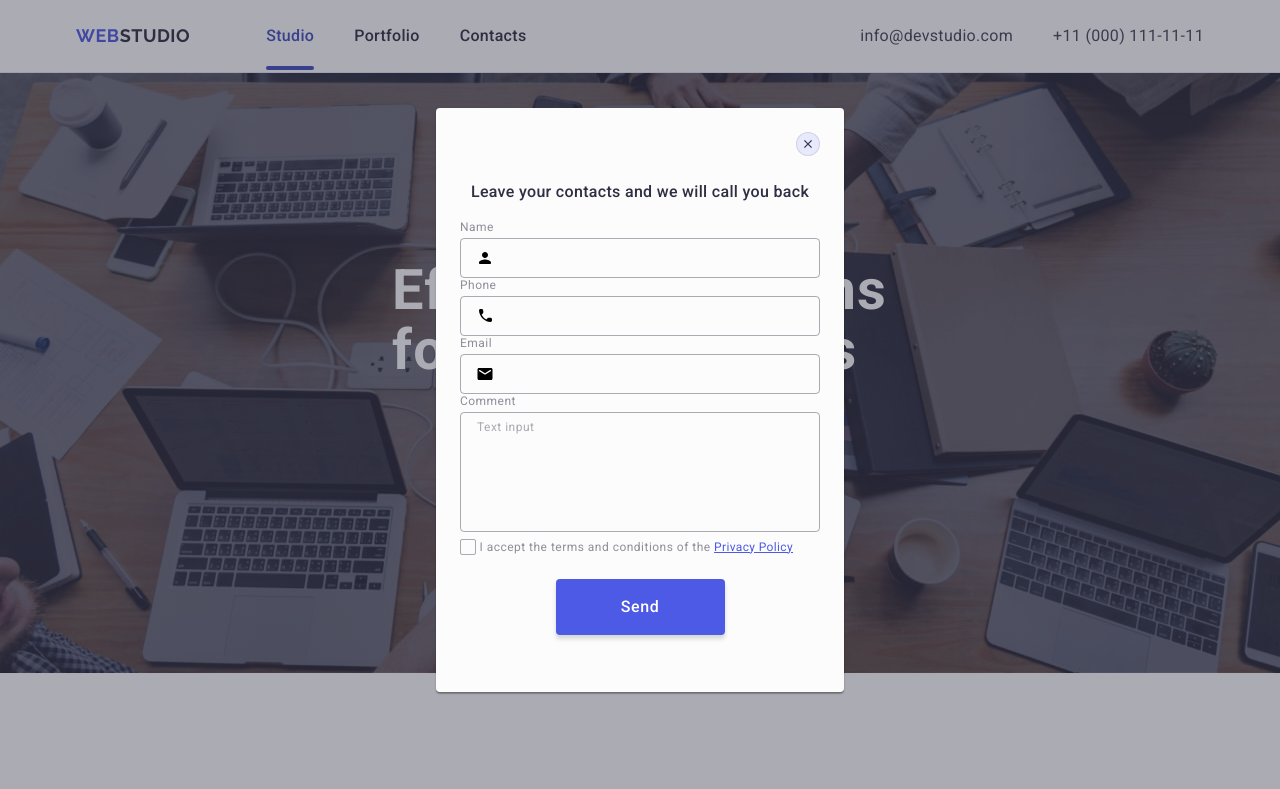
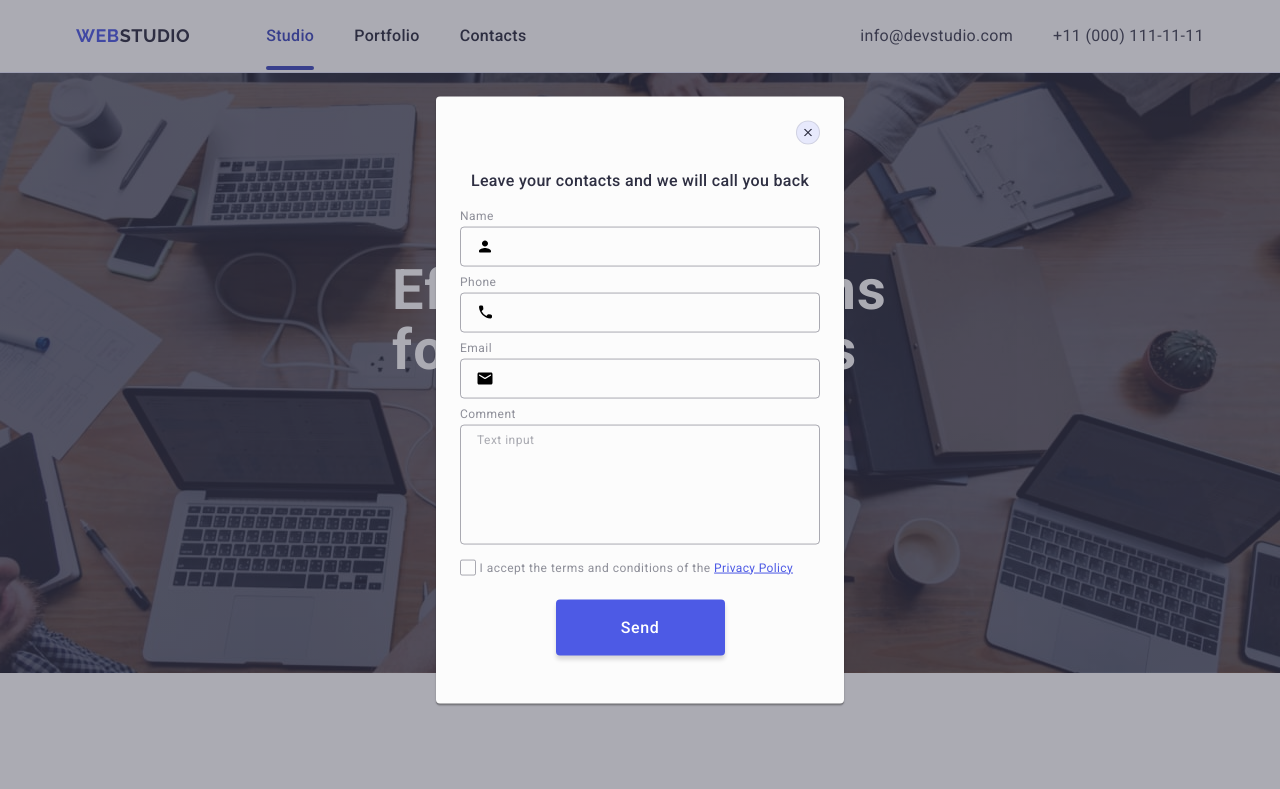
Before and after one commit to PoppyHanna/goit-markup-hw-05, a plain HTML site: page index.html in a window 1280 px wide. Shown: the top 789 px of the page. Drawn offline with nearby package versions, Linux system fonts and the light colour scheme.

Commit message:
update17

```diff
--- a/css/styles.css
+++ b/css/styles.css
@@ -750,7 +750,7 @@ a {
 }
 
 .modal-field {
-  margin-bottom: 0 0 16px 0;
+  margin-bottom: 8px;
 }
 .modal-lable {
   display: block;
```
